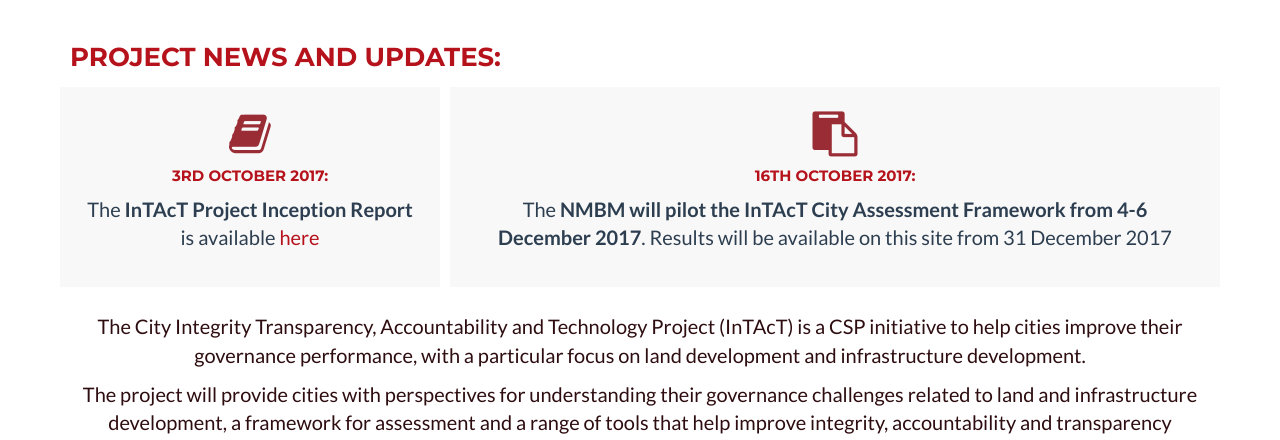
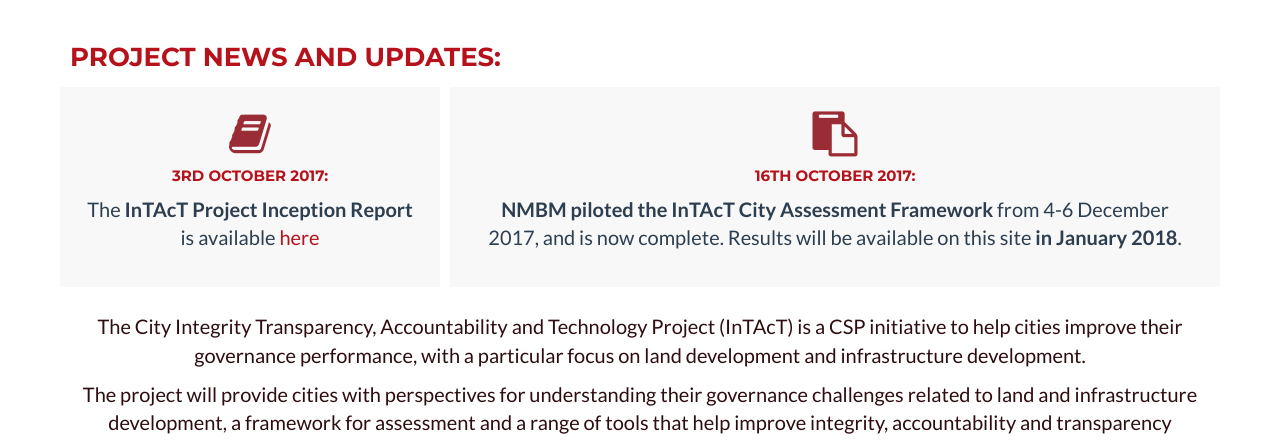
Before and after one commit to richardgevers/intact, a Flask app: page / in a window 1280 px wide. Shown: the part 543-983 px from the top of the page. Run offline with Flask 2, Linux system fonts and the light colour scheme; some libraries are stand-ins or nearby versions.

Commit message:
updated news - nmbm

```diff
--- a/templates/index.html
+++ b/templates/index.html
@@ -119,8 +119,8 @@
                         <div class="block">
                                 <i class="fa fa-clipboard fa-3x" aria-hidden="true" style="text-align: center"></i>
                                 <h5>16th October 2017:</h5>
-                                <p>The <b>NMBM will pilot the InTAcT City Assessment Framework from 4-6 December 2017</b>.  Results
-                                    will be available on this site from 31 December 2017</p>
+                            <p><b>NMBM piloted the InTAcT City Assessment Framework</b> from 4-6 December 2017, and is
+                                now complete. Results will be available on this site <b>in January 2018</b>.</p>
                         </div>
                     </div>
                 </div>
```
Also changed, not shown: static/img/cspLogo_new.png (added).
